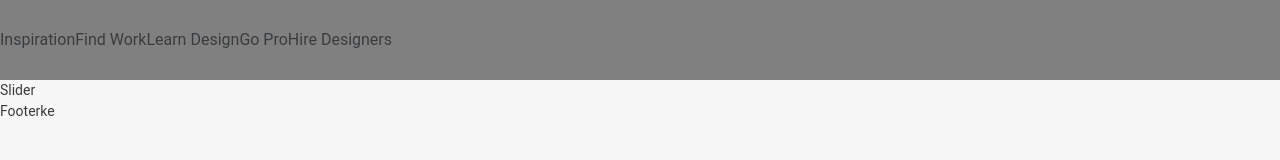
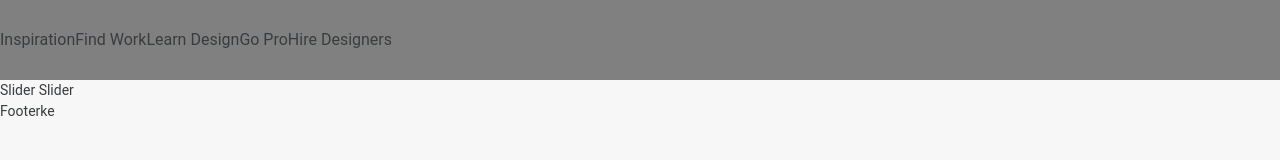
Before and after one commit to yeg2799/Create-Career, a Nuxt app: page / in a window 1280 px wide. Shown: the top 160 px of the page. Built offline with nearby package versions, Linux system fonts and the light colour scheme.

Commit message:
first commit

```diff
--- a/components/Header/Header.vue
+++ b/components/Header/Header.vue
@@ -1,6 +1,7 @@
 <template>
   <div class="">
       <Menu />
+      Slider
       Slider
   </div>
 </template>
```
